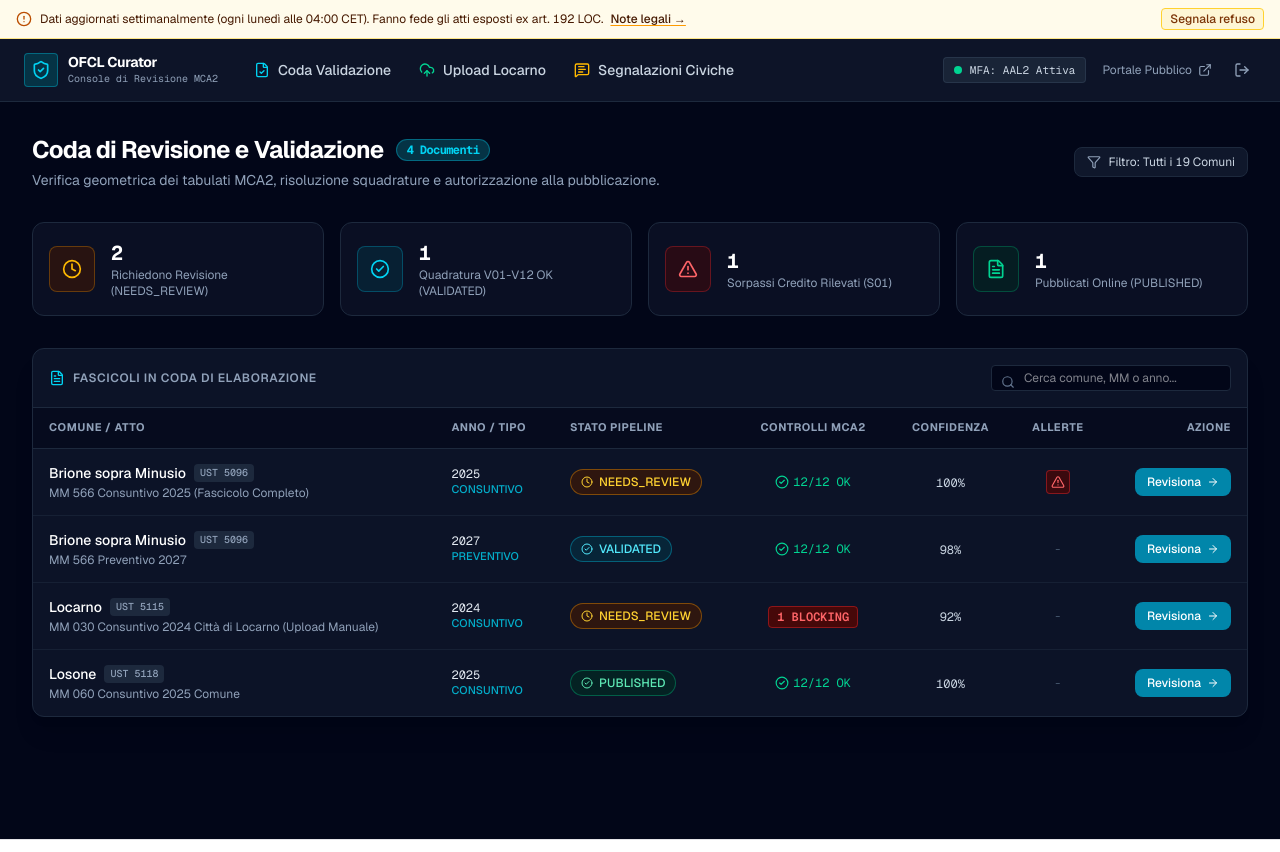
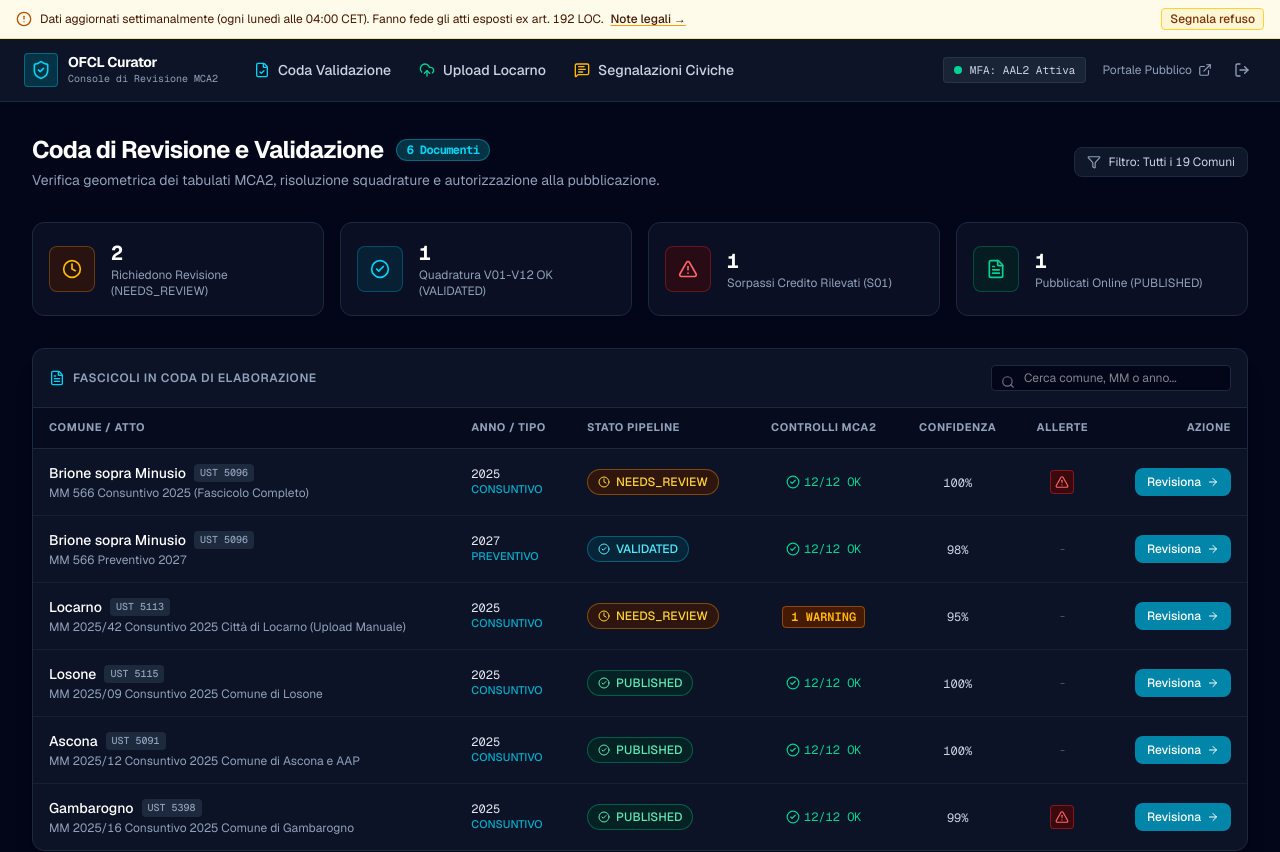
Before and after one commit to Toroinpiedi97/ofcl-locarnese, a Next.js app in the folder web/: page /admin/queue in a window 1280 px wide. Shown: the top 852 px of the page. Built offline with nearby package versions, Linux system fonts and the light colour scheme; no server answers; the database is empty.

Commit message:
feat(fase7): consolidamento coda curatore e raggiungimento SC-001 (T056)

```diff
--- a/web/src/app/admin/queue/page.tsx
+++ b/web/src/app/admin/queue/page.tsx
@@ -63,27 +63,27 @@ const FALLBACK_QUEUE: QueueItem[] = [
     created_at: "2026-11-01T18:45:00Z",
   },
   {
-    id: "51150000-0030-2024-0000-000000000000",
-    ust_code: 5115,
+    id: "51130000-0042-2025-0000-000000000000",
+    ust_code: 5113,
     municipality_name: "Locarno",
-    document_title: "MM 030 Consuntivo 2024 Città di Locarno (Upload Manuale)",
-    mm_number: "2025/030",
-    statement_year: 2024,
+    document_title: "MM 2025/42 Consuntivo 2025 Città di Locarno (Upload Manuale)",
+    mm_number: "2025/42",
+    statement_year: 2025,
     statement_type: "CONSUNTIVO",
     status: "NEEDS_REVIEW",
-    blocking_count: 1, // V06 Imputazioni interne in verifica
-    warning_count: 2,
-    confidence: 0.92,
+    blocking_count: 0,
+    warning_count: 1,
+    confidence: 0.95,
     has_overrun: false,
     contains_personal_data: false,
     created_at: "2026-11-01T15:30:00Z",
   },
   {
-    id: "51180000-0060-2025-0000-000000000000",
-    ust_code: 5118,
+    id: "51150000-0009-2025-0000-000000000000",
+    ust_code: 5115,
     municipality_name: "Losone",
-    document_title: "MM 060 Consuntivo 2025 Comune",
-    mm_number: "2026/060",
+    document_title: "MM 2025/09 Consuntivo 2025 Comune di Losone",
+    mm_number: "2025/09",
     statement_year: 2025,
     statement_type: "CONSUNTIVO",
     status: "PUBLISHED",
@@ -93,6 +93,38 @@ const FALLBACK_QUEUE: QueueItem[] = [
     has_overrun: false,
     contains_personal_data: false,
     created_at: "2026-10-30T10:00:00Z",
+  },
+  {
+    id: "50910000-0012-2025-0000-000000000000",
+    ust_code: 5091,
+    municipality_name: "Ascona",
+    document_title: "MM 2025/12 Consuntivo 2025 Comune di Ascona e AAP",
+    mm_number: "2025/12",
+    statement_year: 2025,
+    statement_type: "CONSUNTIVO",
+    status: "PUBLISHED",
+    blocking_count: 0,
+    warning_count: 0,
+    confidence: 1.00,
+    has_overrun: false,
+    contains_personal_data: false,
+    created_at: "2026-10-29T14:00:00Z",
+  },
+  {
+    id: "53980000-0016-2025-0000-000000000000",
+    ust_code: 5398,
+    municipality_name: "Gambarogno",
+    document_title: "MM 2025/16 Consuntivo 2025 Comune di Gambarogno",
+    mm_number: "2025/16",
+    statement_year: 2025,
+    statement_type: "CONSUNTIVO",
+    status: "PUBLISHED",
+    blocking_count: 0,
+    warning_count: 0,
+    confidence: 0.99,
+    has_overrun: true,
+    contains_personal_data: false,
+    created_at: "2026-10-28T09:30:00Z",
   },
 ];
 
```
Also changed, not shown: 2 other files (tests, documents, lock files or other folders).
